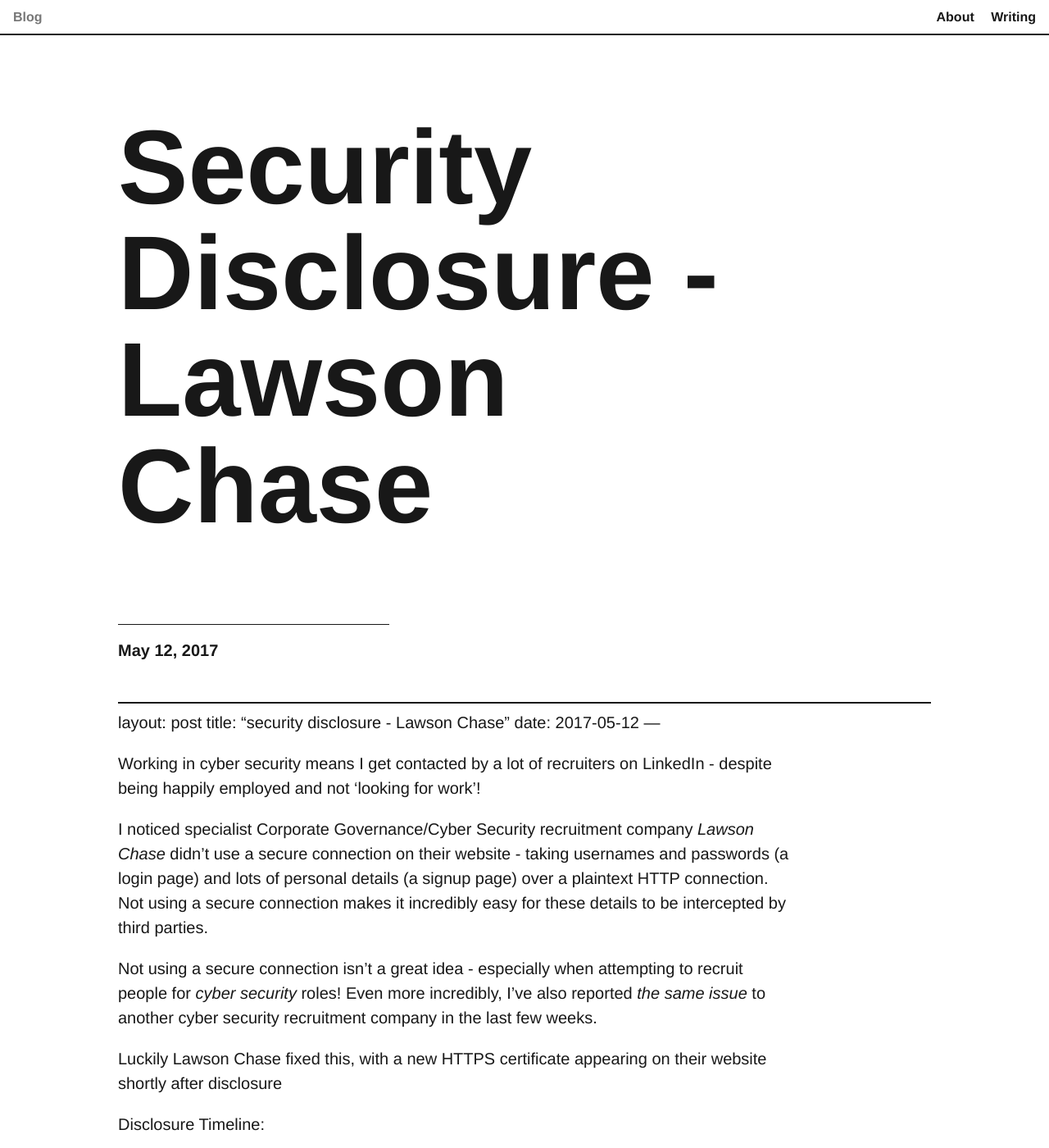
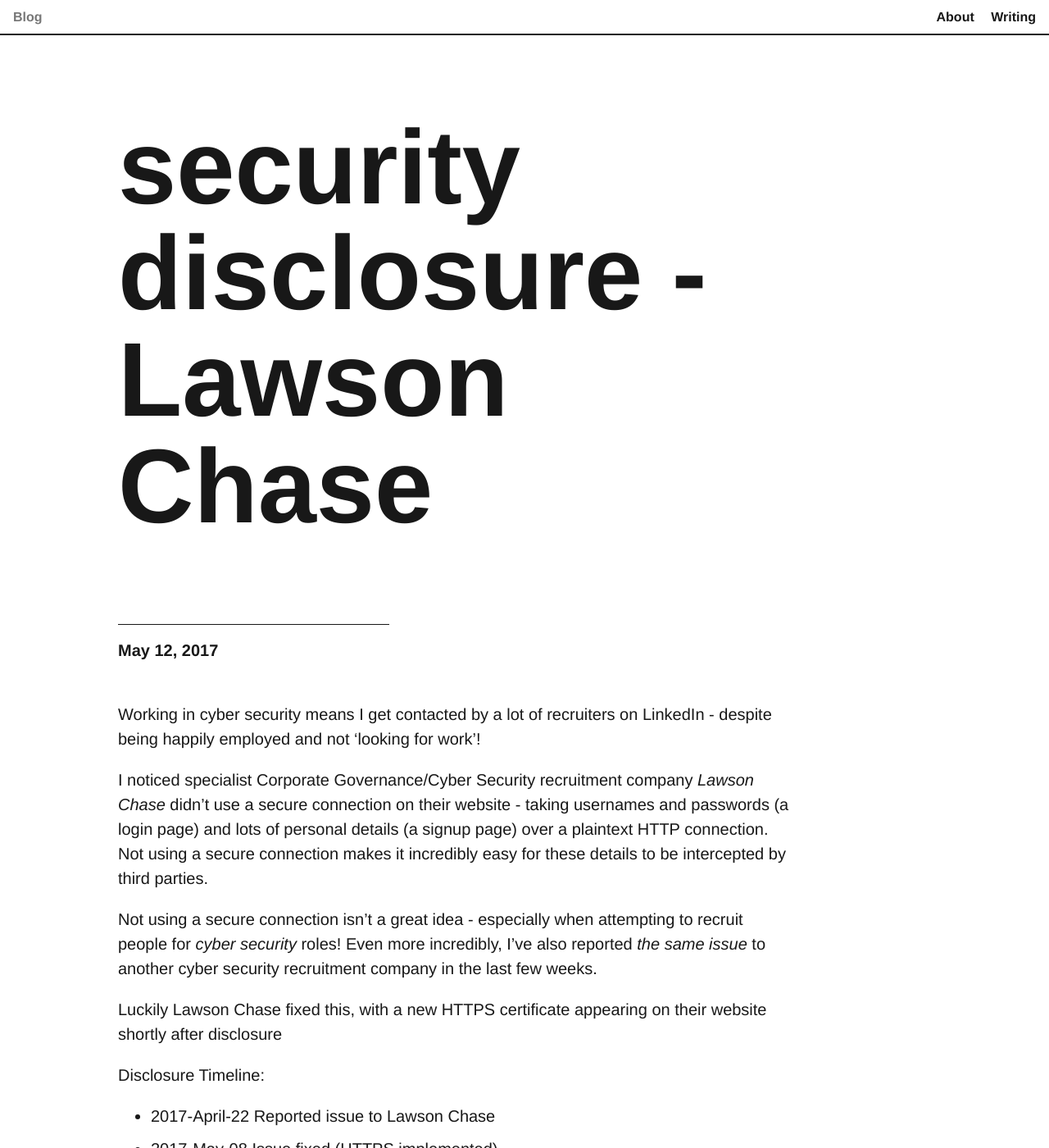
Before and after one commit to georgesale/blog.georgesale.co.uk, a Jekyll site: the page built from _posts/2017-05-12-disclosure to lawson chase.md, in a window 1280 px wide and 1400 px high. Shown: the whole window at 82% size. Built offline with Jekyll 4.4.1, drawn with Linux system fonts in a browser that asks for light colours; comment, search, counter and statistics services are not loaded.

Commit message:
blog posts
- assorted tweaks

```diff
--- a/_posts/2017-05-12-disclosure to lawson chase.md
+++ b/_posts/2017-05-12-disclosure to lawson chase.md
@@ -1,7 +1,3 @@
----
-layout: post
-title: Security Disclosure - Lawson Chase
----
 ---
 layout: post
 title:  "security disclosure - Lawson Chase"
```
Also changed, not shown: _posts/2017-02-12-getting started with keybase.md (+1 -1 lines), _posts/2017-02-18-dmarc baby.md (+1 -1 lines).
